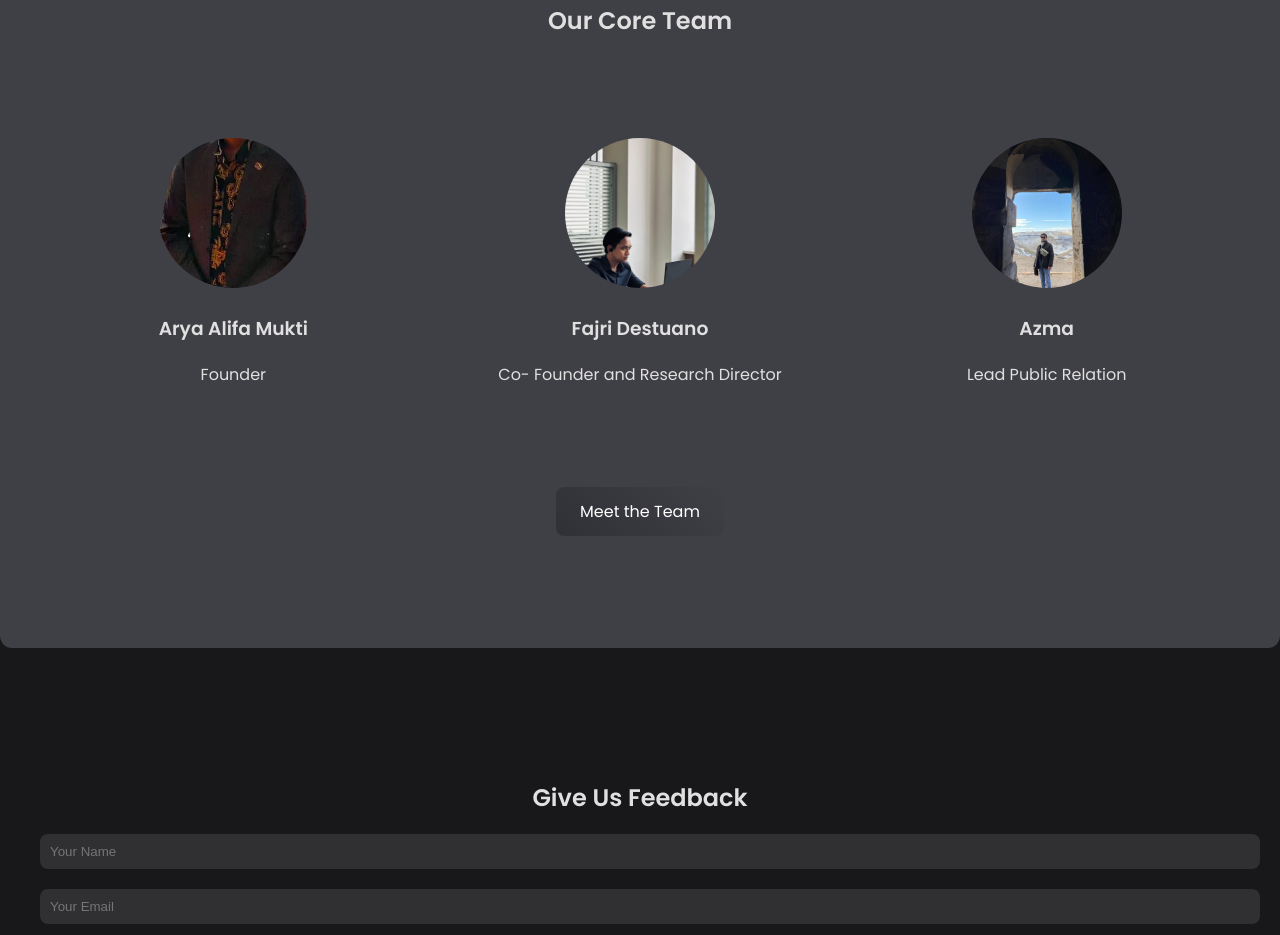
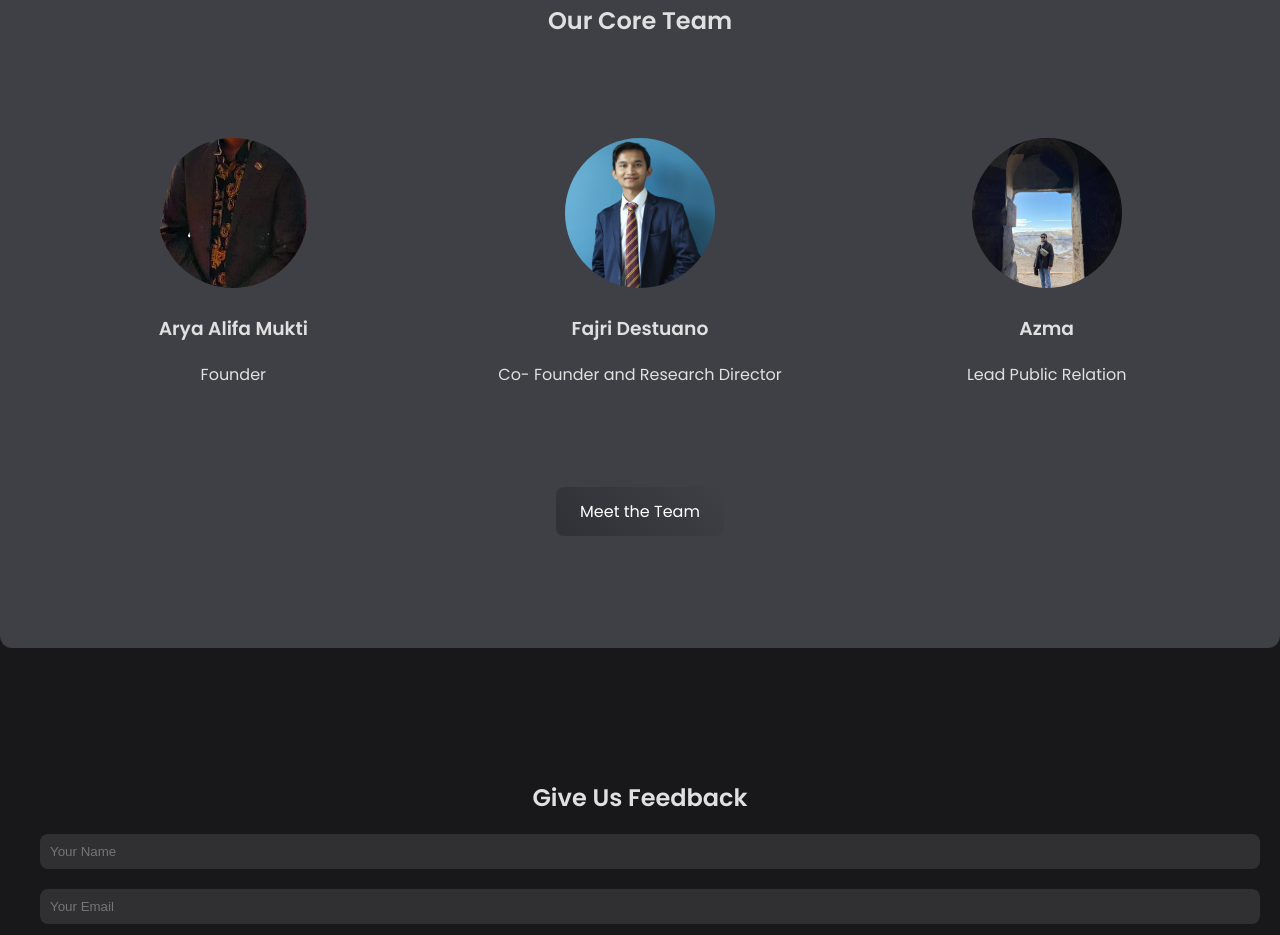
Before and after one commit to SutanSayyid/Satelit-Website, a plain HTML site: page index.html in a window 1280 px wide. Shown: the part 2406-3341 px from the top of the page. Drawn offline with Linux system fonts and the light colour scheme; no server answers.

Commit message:
Update index.html

```diff
--- a/index.html
+++ b/index.html
@@ -74,7 +74,7 @@
                         <p>Founder</p>
                     </div>
                     <div class="team-member">
-                        <img src="components/Andi Muhammad Farid Fausan Bate_Siyaset Bilimi ve Kamu Yönetimi_Siyasal Bilgiler Fakültesi_Sakarya Üniversitesi.jpeg" alt="Team Member 2">
+                        <img src="components/fecri.jpg" alt="Team Member 2">
                         <h3>Fajri Destuano</h3>
                         <p>Co- Founder and Research Director</p>
                     </div>
```
